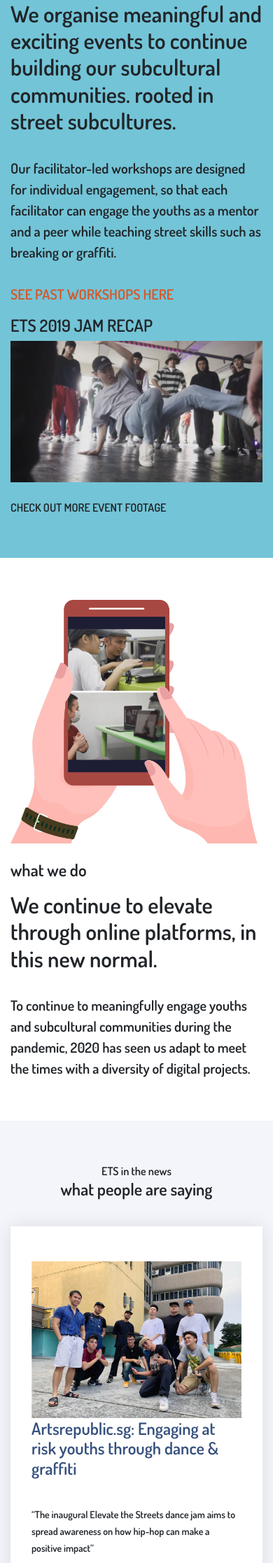
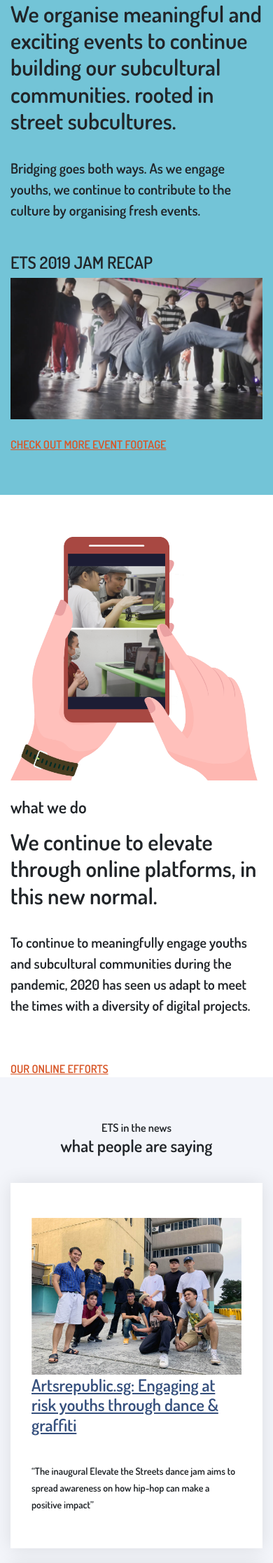
Before and after one commit to ghostleek/elevatethestreets, a PHP site: page / in a window 390 px wide. Shown: the part 3057-5290 px from the top of the page at 70% size. Run offline with PHP 8.4, Linux system fonts and the light colour scheme.

```diff
--- a/assets/css/style.css
+++ b/assets/css/style.css
@@ -523,6 +523,11 @@ h1, h2, h3, h4, h5, h6 {
 section {
   padding: 60px 0;
   overflow: hidden;
+}
+
+section a {
+  color: #D85627;
+  text-decoration: underline;
 }
 
 .section-bg {
@@ -805,7 +810,6 @@ section {
 #what-do {
   background: #73C4D7;
 }
-
 .what-do .content {
   padding: 60px 100px 0 100px;
 }
@@ -891,6 +895,10 @@ section {
 /*--------------------------------------------------------------
 # Skills
 --------------------------------------------------------------*/
+#skills {
+  padding-bottom:0;
+ }
+
 .skills .content h3 {
   font-weight: 700;
   font-size: 32px;
@@ -903,9 +911,6 @@ section {
   padding: 0;
 }
 
-.skills .content ul li {
-  padding-bottom: 10px;
-}
 
 .skills .content ul i {
   font-size: 20px;
@@ -932,23 +937,6 @@ section {
   font-family: "Poppins", sans-serif;
   color: #37517e;
 }
-
-.skills .progress .skill .val {
-  float: right;
-  font-style: normal;
-}
-
-.skills .progress-bar-wrap {
-  background: #e8edf5;
-}
-
-.skills .progress-bar {
-  width: 1px;
-  height: 10px;
-  transition: .9s;
-  background-color: #4668a2;
-}
-
 /*--------------------------------------------------------------
 # Services
 --------------------------------------------------------------*/
--- a/index.html
+++ b/index.html
@@ -178,16 +178,15 @@
           <div class="col-md-7">
             <h4>what we do</h4><br>
             <h2 class="featurette-heading">We organise meaningful and exciting events to continue building our subcultural communities.</span>  rooted in street subcultures.</h2><br>
-            <p class="lead">Our facilitator-led workshops are designed for individual engagement, so that each facilitator can engage the youths as a mentor and a peer while teaching street skills such as breaking or graffiti.
+            <p class="lead">Bridging goes both ways. As we engage youths, we continue to contribute to the culture by organising fresh events.
             <br><br>
-            <a href="workshops.html">SEE PAST WORKSHOPS HERE</a>
             </p>
           </div>
           <div class="col-md-3">
             <h4>ETS 2019 JAM RECAP</h4>
             <img class="featurette-image img-fluid mx-auto" img src="assets/img/2019recap.png" alt="ETS jam">
             <br><br>
-            CHECK OUT MORE EVENT FOOTAGE
+            <a href="https://www.youtube.com/playlist?list=PLRwFXR-JhnqJeZyVyQ_QLnpwSJ1K19Poy">CHECK OUT MORE EVENT FOOTAGE</a>
           </div>
    </div>
     </section>
@@ -207,8 +206,8 @@
             <p class="font-italic">
               <h2 class="featurette-heading"> We continue to elevate through online platforms, in this new normal.            </h2><br>
               <p class="lead">To continue to meaningfully engage youths and subcultural communities during the pandemic, 2020 has seen us adapt to meet the times with a diversity of digital projects.</p>
-
-
+              <br><br>
+              <a href="online.html">OUR ONLINE EFFORTS</a>
 
 
           </div>
```
